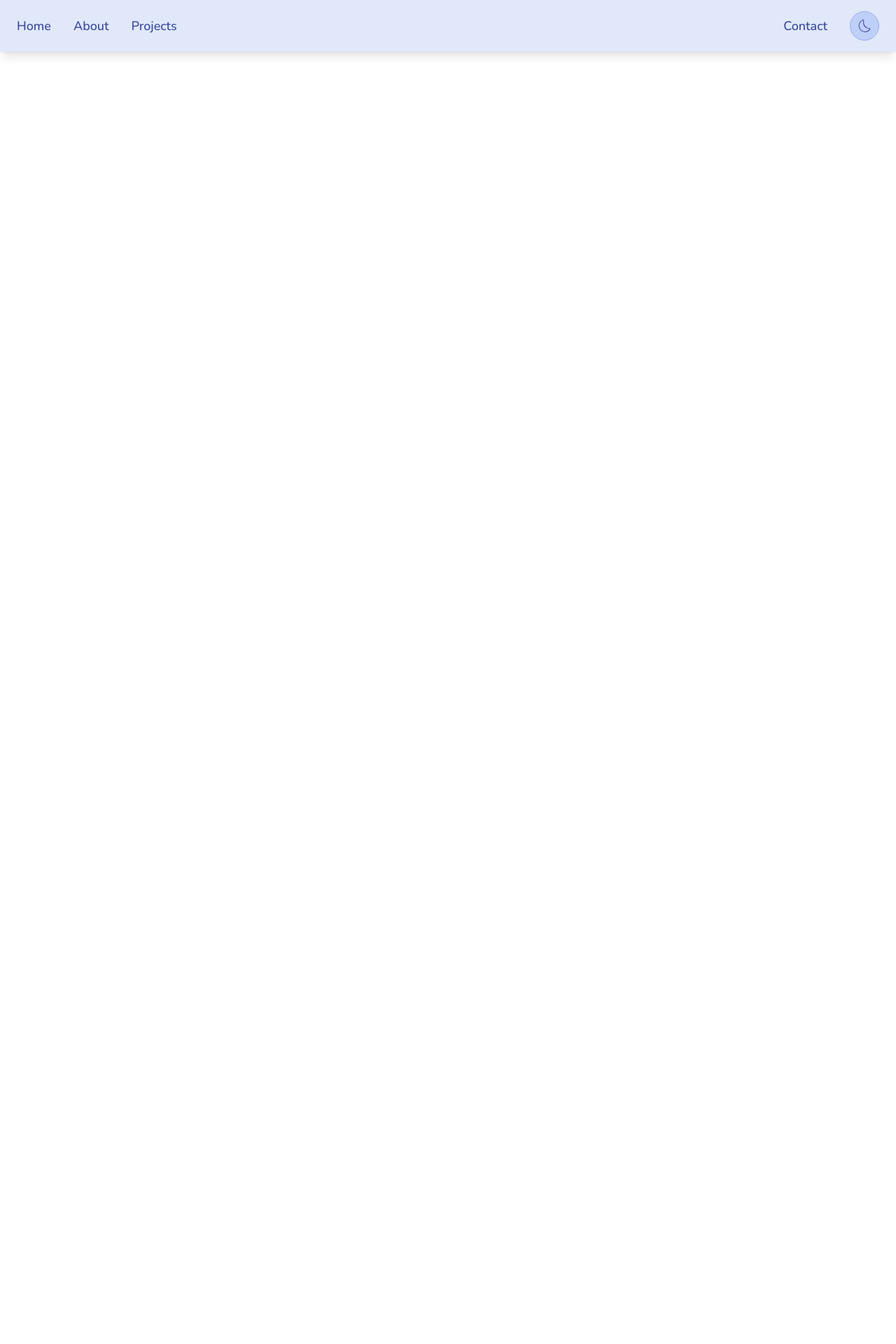
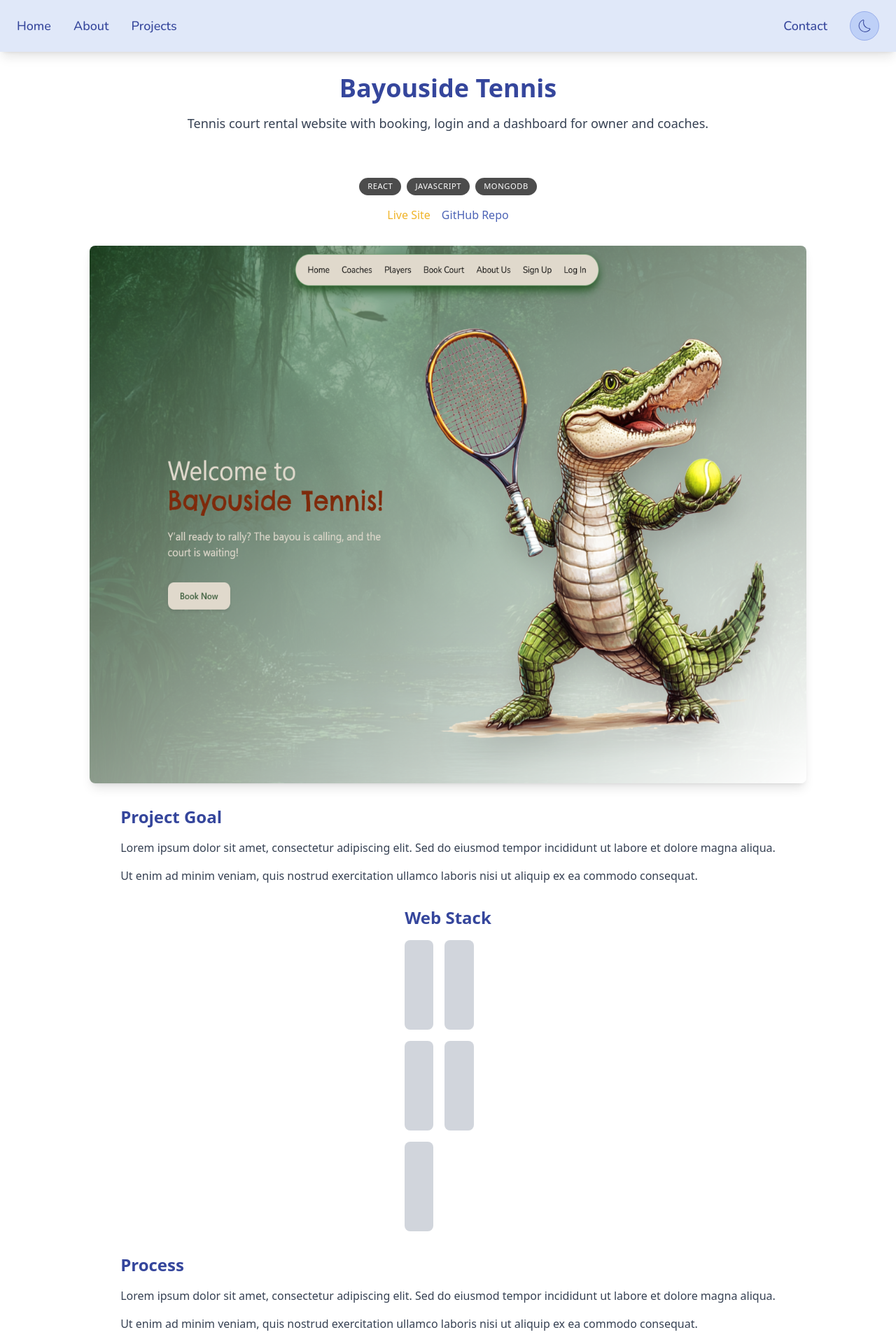
Before and after one commit to dataMichelle/portfolio2025, a React (Vite) app: page /project/bayouside-tennis in a window 1280 px wide. Shown: the top 1920 px of the page at 70% size. Before the commit the page ends 800 px from the top, so only its background shows below. Built offline with nearby package versions, Linux system fonts and the light colour scheme.

Commit message:
designed template for details

```diff
--- a/package.json
+++ b/package.json
@@ -11,6 +11,7 @@
   },
   "dependencies": {
     "@tailwindcss/vite": "^4.0.15",
+    "framer-motion": "^12.6.2",
     "react": "^19.0.0",
     "react-dom": "^19.0.0",
     "react-icons": "^5.5.0",
--- a/src/App.jsx
+++ b/src/App.jsx
@@ -5,12 +5,7 @@ import Home from "./components/Home";
 import Projects from "./components/Projects";
 import About from "./components/About";
 import Contact from "./components/Contact";
-import ProjectDetail1 from "./components/projectDetails/ProjectDetail1";
-import ProjectDetail2 from "./components/projectDetails/ProjectDetail2";
-import ProjectDetail3 from "./components/projectDetails/ProjectDetail3";
-import ProjectDetail4 from "./components/projectDetails/ProjectDetail4";
-import ProjectDetail5 from "./components/projectDetails/ProjectDetail5";
-import ProjectDetail6 from "./components/projectDetails/ProjectDetail6";
+import ProjectDetail from "./components/ProjectDetail";
 
 function App() {
   const [isDarkMode, setIsDarkMode] = useState(false);
@@ -37,12 +32,7 @@ function App() {
             <Route path="/about" element={<About />} />
             <Route path="/contact" element={<Contact />} />
             <Route path="/projects" element={<Projects />} />
-            <Route path="/project-detail/1" element={<ProjectDetail1 />} />
-            <Route path="/project-detail/2" element={<ProjectDetail2 />} />
-            <Route path="/project-detail/3" element={<ProjectDetail3 />} />
-            <Route path="/project-detail/4" element={<ProjectDetail4 />} />
-            <Route path="/project-detail/5" element={<ProjectDetail5 />} />
-            <Route path="/project-detail/6" element={<ProjectDetail6 />} />
+            <Route path="/project/:projectURL" element={<ProjectDetail />} />
           </Routes>
         </main>
       </div>
--- a/src/components/Project.jsx
+++ b/src/components/Project.jsx
@@ -1,15 +1,7 @@
 import React from "react";
-import ProjectDetail from "./ProjectDetail";
+import { Link } from "react-router-dom";
 
-const Project = ({
-  title,
-  description,
-  tags,
-  imageURL,
-  liveURL,
-  githubURL,
-  children,
-}) => {
+const Project = ({ title, description, tags, imageURL, projectURL }) => {
   return (
     <section className="group bg-gray-100 max-w-[42rem] border-black/5 overflow-hidden sm:pr-8 relative h-[22rem] w-[40rem] mb-3 sm:mb-8 last:mb-0 hover:bg-gray-200 transition flex flex-col">
       <div className="flex flex-col justify-between h-full pt-4 pb-5 px-5 sm:pl-10 sm:pr-2 sm:max-w-[50%] even-pl-8 group-even:ml-[18rem]">
@@ -28,28 +20,12 @@ const Project = ({
           ))}
         </ul>
         <div className="flex flex-wrap gap-2 mt-auto pt-4 pb-6">
-          <a
-            href={liveURL}
-            className="text-yellow-500 dark:text-yellow-300 inline-block hover:text-yellow-600 dark:hover:text-yellow-400 transition-colors mr-4"
-            target="_blank"
-            rel="noopener noreferrer"
-          >
-            Live Site
-          </a>
-          <a
-            href={githubURL}
-            className="text-primary-500 dark:text-primary-300 inline-block hover:text-primary-600 dark:hover:text-primary-400 transition-colors"
-            target="_blank"
-            rel="noopener noreferrer"
-          >
-            GitHub Repo
-          </a>
-          <a
-            href="#"
+          <Link
+            to={`/project/${projectURL}`}
             className="text-orange-500 dark:text-orange-300 hover:text-orange-600 dark:hover:text-orange-400 transition-colors"
           >
             Project Details
-          </a>
+          </Link>
         </div>
       </div>
       <img
@@ -68,8 +44,6 @@ const Project = ({
     group-even:hover:rotate-2"
         quality={95}
       />
-
-      {children}
     </section>
   );
 };
--- a/src/components/ProjectDetail.jsx
+++ b/src/components/ProjectDetail.jsx
@@ -1,13 +1,112 @@
 import React from "react";
+import { useParams } from "react-router-dom";
+import { projectsData } from "../data/projectsData.js";
 
-const ProjectDetail = ({ children }) => {
+const ProjectDetail = () => {
+  const { projectURL } = useParams();
+  const project = projectsData.find((p) => p.projectURL === projectURL);
+
+  if (!project) {
+    return <p className="text-center text-red-500">Project not found!</p>;
+  }
+
   return (
-    <div className="mt-6 p-4 bg-primary-50 dark:bg-neutrals-900 rounded-lg shadow-inner">
-      <h3 className="text-lg font-semibold text-primary-700 dark:text-primary-300 mb-2">
-        Project Details
-      </h3>
-      {children}
-    </div>
+    <main className="p-8 bg-white dark:bg-neutrals-900 min-h-screen flex flex-col gap-8">
+      {/* Title Section */}
+      <div className="max-w-6xl mx-auto">
+        <h2 className="text-4xl font-bold text-primary-700 dark:text-primary-300 text-center mb-4">
+          {project.title}
+        </h2>
+        <p className="text-lg text-gray-700 dark:text-gray-300 text-center mb-8">
+          {project.description}
+        </p>
+      </div>
+
+      {/* Tags and Links Section */}
+      <div className="max-w-6xl mx-auto flex flex-col items-center gap-4">
+        <ul className="tags flex flex-wrap gap-2 justify-center">
+          {project.tags.map((tag, index) => (
+            <li
+              key={index}
+              className="bg-black/[0.7] px-3 py-1 text-[0.7rem] uppercase tracking-wider text-white rounded-full"
+            >
+              {tag}
+            </li>
+          ))}
+        </ul>
+        <div className="flex gap-4">
+          <a
+            href={project.liveURL}
+            className="text-yellow-500 dark:text-yellow-300 hover:text-yellow-600 dark:hover:text-yellow-400 transition-colors"
+            target="_blank"
+            rel="noopener noreferrer"
+          >
+            Live Site
+          </a>
+          <a
+            href={project.githubURL}
+            className="text-primary-500 dark:text-primary-300 hover:text-primary-600 dark:hover:text-primary-400 transition-colors"
+            target="_blank"
+            rel="noopener noreferrer"
+          >
+            GitHub Repo
+          </a>
+        </div>
+      </div>
+
+      {/* Project Image Section */}
+      <div className="max-w-6xl mx-auto">
+        <img
+          src={project.imageURL}
+          alt={project.title}
+          className="w-full h-auto object-cover rounded-lg shadow-lg"
+        />
+      </div>
+
+      {/* Project Goal Section */}
+      <div className="max-w-6xl mx-auto">
+        <h3 className="text-2xl font-bold text-primary-700 dark:text-primary-300 mb-4">
+          Project Goal
+        </h3>
+        <p className="text-gray-700 dark:text-gray-300 mb-4">
+          Lorem ipsum dolor sit amet, consectetur adipiscing elit. Sed do
+          eiusmod tempor incididunt ut labore et dolore magna aliqua.
+        </p>
+        <p className="text-gray-700 dark:text-gray-300">
+          Ut enim ad minim veniam, quis nostrud exercitation ullamco laboris
+          nisi ut aliquip ex ea commodo consequat.
+        </p>
+      </div>
+
+      {/* Web Stack Section */}
+      <div className="max-w-6xl mx-auto">
+        <h3 className="text-2xl font-bold text-primary-700 dark:text-primary-300 mb-4">
+          Web Stack
+        </h3>
+        <div className="flex flex-wrap gap-4">
+          <div className="w-1/3 h-32 bg-gray-300 dark:bg-gray-700 rounded-lg"></div>
+          <div className="w-1/3 h-32 bg-gray-300 dark:bg-gray-700 rounded-lg"></div>
+          <div className="w-1/3 h-32 bg-gray-300 dark:bg-gray-700 rounded-lg"></div>
+          <div className="w-1/3 h-32 bg-gray-300 dark:bg-gray-700 rounded-lg"></div>
+          <div className="w-1/3 h-32 bg-gray-300 dark:bg-gray-700 rounded-lg"></div>
+        </div>
+      </div>
+
+      {/* Process Section */}
+      <div className="max-w-6xl mx-auto">
+        <h3 className="text-2xl font-bold text-primary-700 dark:text-primary-300 mb-4">
+          Process
+        </h3>
+        <p className="text-gray-700 dark:text-gray-300 mb-4">
+          Lorem ipsum dolor sit amet, consectetur adipiscing elit. Sed do
+          eiusmod tempor incididunt ut labore et dolore magna aliqua.
+        </p>
+        <p className="text-gray-700 dark:text-gray-300">
+          Ut enim ad minim veniam, quis nostrud exercitation ullamco laboris
+          nisi ut aliquip ex ea commodo consequat.
+        </p>
+      </div>
+    </main>
   );
 };
 
--- a/src/components/Projects.jsx
+++ b/src/components/Projects.jsx
@@ -8,6 +8,7 @@ const Projects = () => {
       <h1 className="text-4xl font-bold text-primary-700 dark:text-primary-300 mb-8 text-center">
         My Projects
       </h1>
+
       <section>
         <div className="flex flex-col gap-8 items-center">
           {projectsData.map((project, index) => (
@@ -18,8 +19,6 @@ const Projects = () => {
               tags={project.tags}
               imageURL={project.imageURL}
               projectURL={project.projectURL}
-              liveURL={project.liveURL}
-              githubURL={project.githubURL}
             />
           ))}
         </div>
```
Also changed, not shown: 1 other file (tests, documents, lock files or other folders).
